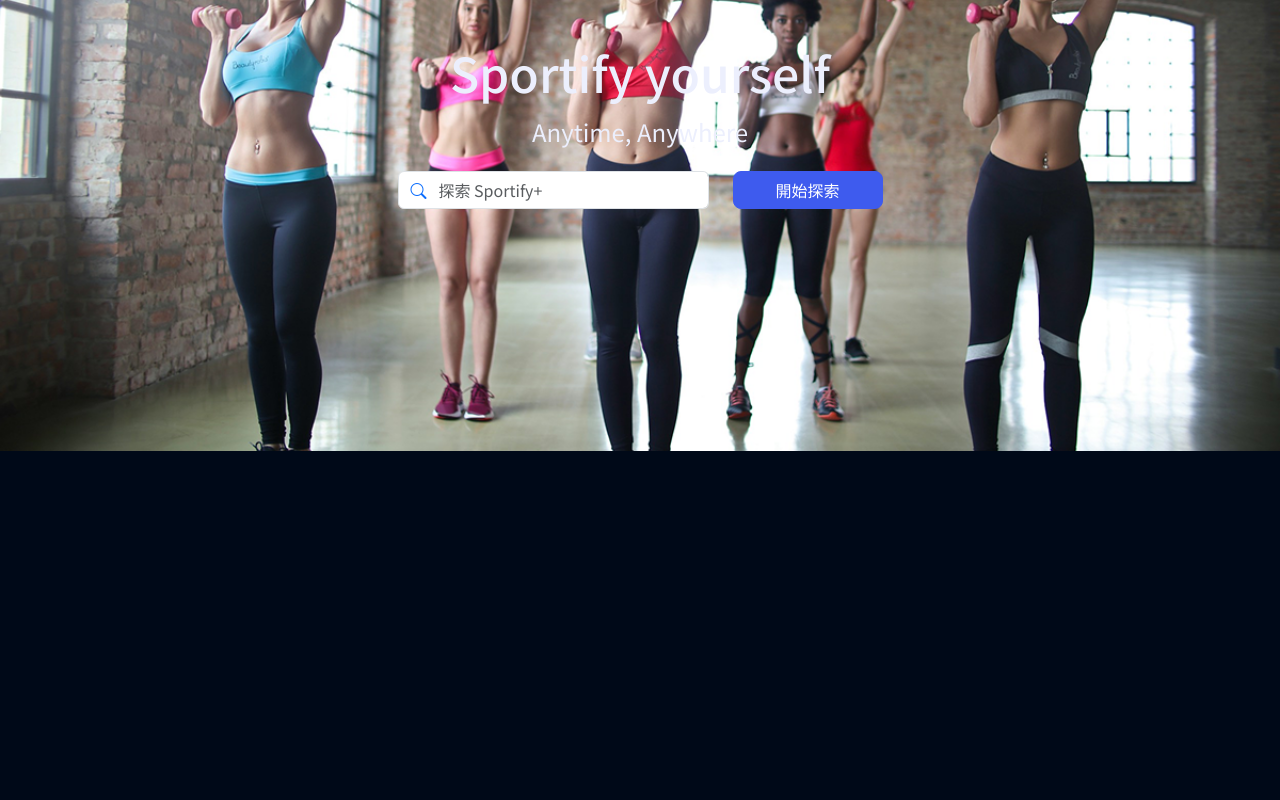
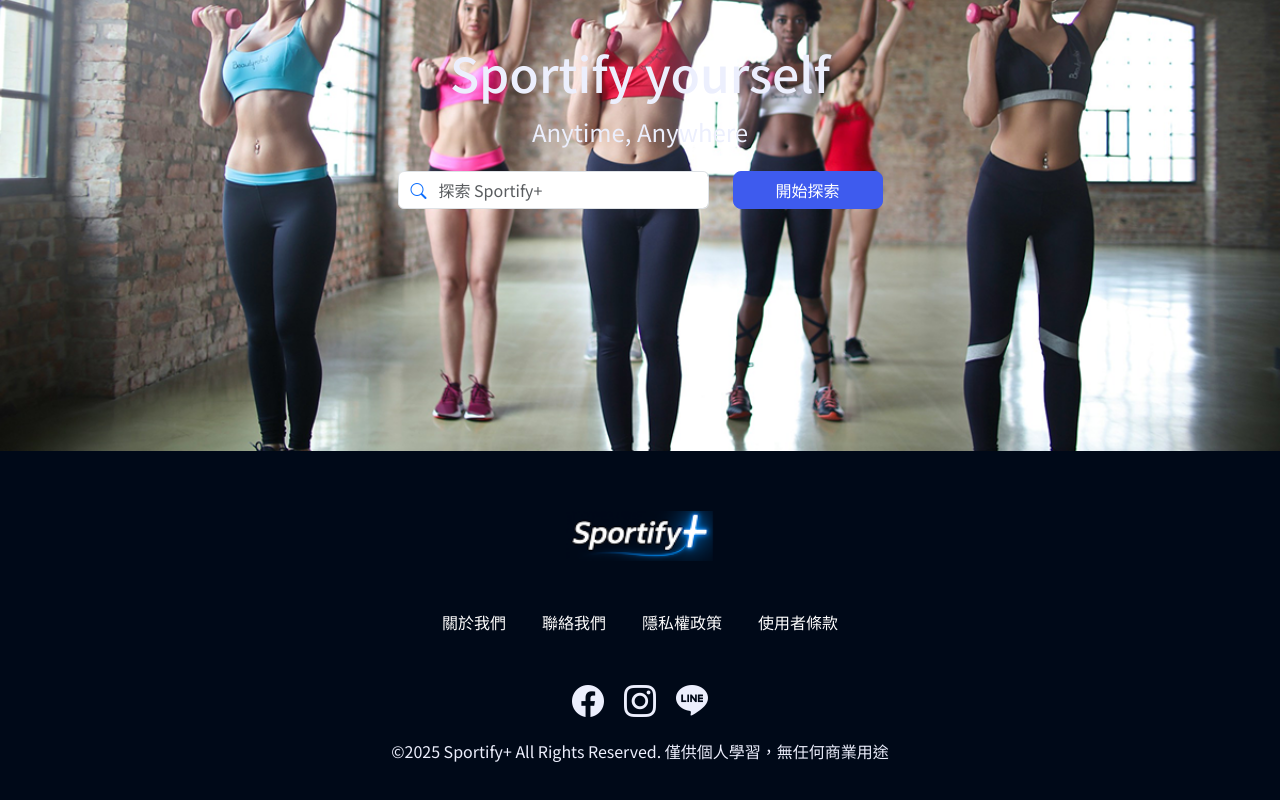
Before and after one commit to TTeddHuang/sportify-plus, a Vue app: page / in a window 1280 px wide. Shown: the part 262-1062 px from the top of the page. Before the commit the page ends 800 px from the top, so only its background shows below. Built offline with nearby package versions, Linux system fonts and the light colour scheme.

Commit message:
更新相關資訊

```diff
--- a/src/App.vue
+++ b/src/App.vue
@@ -1,10 +1,12 @@
 <script setup>
 import NavBar from './components/NavBar.vue'
+import Footer from './components/Footer.vue'
 </script>
 
 <template>
   <NavBar />
   <router-view />
+  <Footer />
 </template>
 
 <style scoped></style>
--- /dev/null
+++ b/src/components/Footer.vue
@@ -0,0 +1,66 @@
+<script setup>
+import { useRoute } from 'vue-router'
+
+const route = useRoute()
+</script>
+
+<template>
+  <footer class="text-white py-9">
+    <div class="mb-6">
+      <div class="container text-center">
+        <!-- Logo -->
+        <img
+          src="@/assets/images/logo-s.png"
+          alt="Logo"
+          class="mb-4 mb-7"
+          style="height: 50px"
+        />
+
+        <!-- 導覽連結 -->
+        <div class="d-flex justify-content-center gap-4 mb-3 flex-wrap">
+          <router-link to="/about" class="px-1 py-2"
+            >關於我們</router-link
+          >
+          <router-link to="/contact" class="px-1 py-2"
+            >聯絡我們</router-link
+          >
+          <router-link to="/privacy" class="px-1 py-2"
+            >隱私權政策</router-link
+          >
+          <router-link to="/terms" class="px-1 py-2"
+            >使用者條款</router-link
+          >
+        </div>
+      </div>
+    </div>
+
+      <div>
+        <div class="d-flex justify-content-center gap-4 mb-5">
+          <a href="#" class="text-primary-000" style="font-size: 32px;"><i class="bi bi-facebook"></i></a>
+          <a href="#" class="text-primary-000"  style="font-size: 32px;"
+            ><i class="bi bi-instagram"></i
+          ></a>
+          <a href="#" class="text-primary-000"  style="font-size: 32px;"><i class="bi bi-line"></i></a>
+        </div>
+
+        <!-- 版權宣告 -->
+        <div class="text-primary-000 text-center fs-8">
+          ©2025 Sportify+ All Rights Reserved. 僅供個人學習，無任何商業用途
+        </div>
+      </div>
+      <!-- 社群 icon -->
+  </footer>
+</template>
+
+<style scoped lang="scss">
+@import '@/assets/styles/all.scss';
+
+a,
+a:visited,
+a:hover,
+a:active,
+a:focus {
+  color: inherit;
+  text-decoration: none;
+}
+</style>
```
Also changed, not shown: src/components/NavBar.vue (+2 -9 lines).
